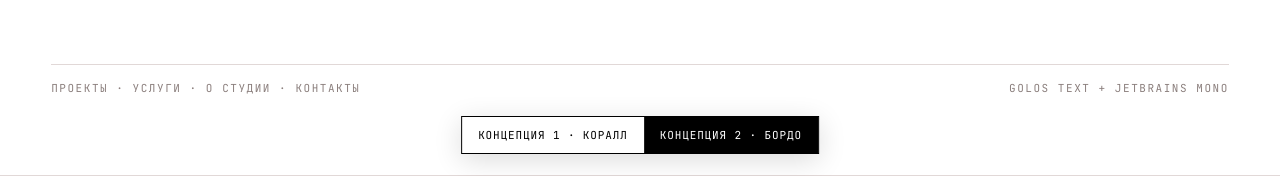
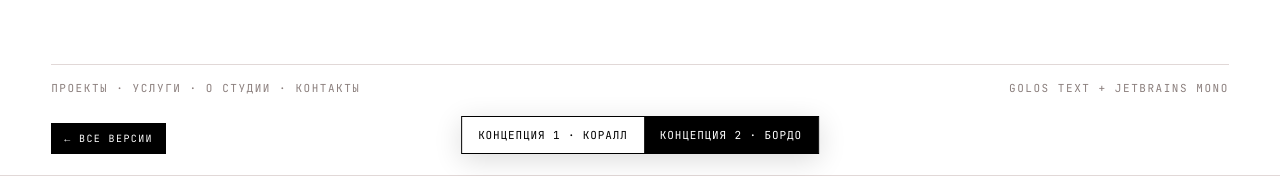
Before and after one commit to whsmotilek/compoza, a plain HTML site: page design/concepts.html in a window 1280 px wide. Shown: the part 624-800 px from the top of the page. Drawn offline with Linux system fonts and the light colour scheme.

Commit message:
Добавлен возврат на хаб со страницы сравнения концепций
Co-Authored-By: Claude Opus 5 <noreply@anthropic.com>

```diff
--- a/design/concepts.html
+++ b/design/concepts.html
@@ -220,6 +220,10 @@ img{max-width:100%;display:block}
 </head>
 <body>
 
+<a href="../index.html" style="position:fixed;z-index:200;left:var(--gut);bottom:22px;background:var(--ink);
+  color:var(--bg);font-family:var(--util);font-size:10px;letter-spacing:.14em;text-transform:uppercase;
+  padding:9px 13px;text-decoration:none">← Все версии</a>
+
 <div class="switch" role="group" aria-label="Выбор концепции айдентики">
   <button type="button" data-set="1" aria-pressed="false">Концепция 1 · коралл</button>
   <button type="button" data-set="2" aria-pressed="true">Концепция 2 · бордо</button>
```
